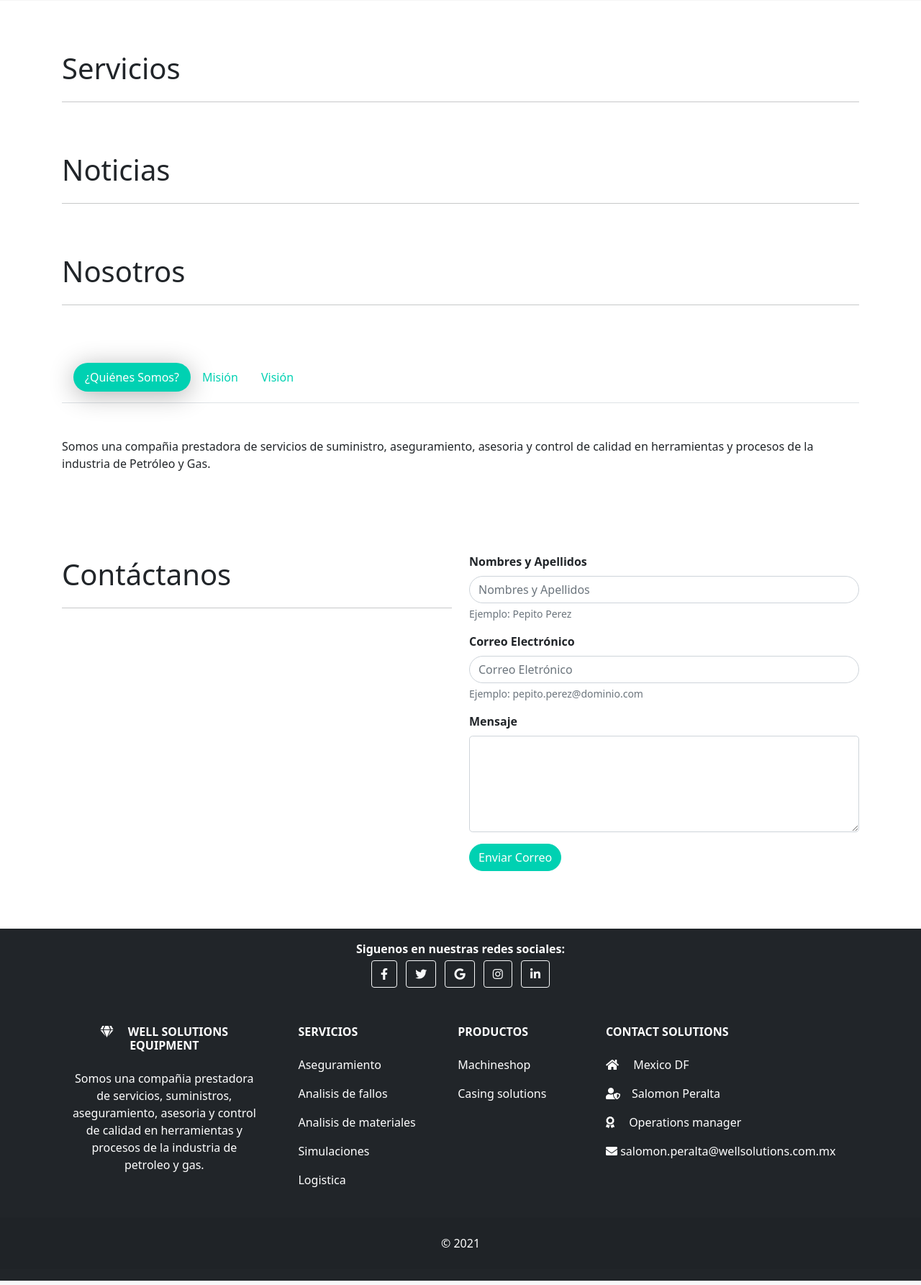
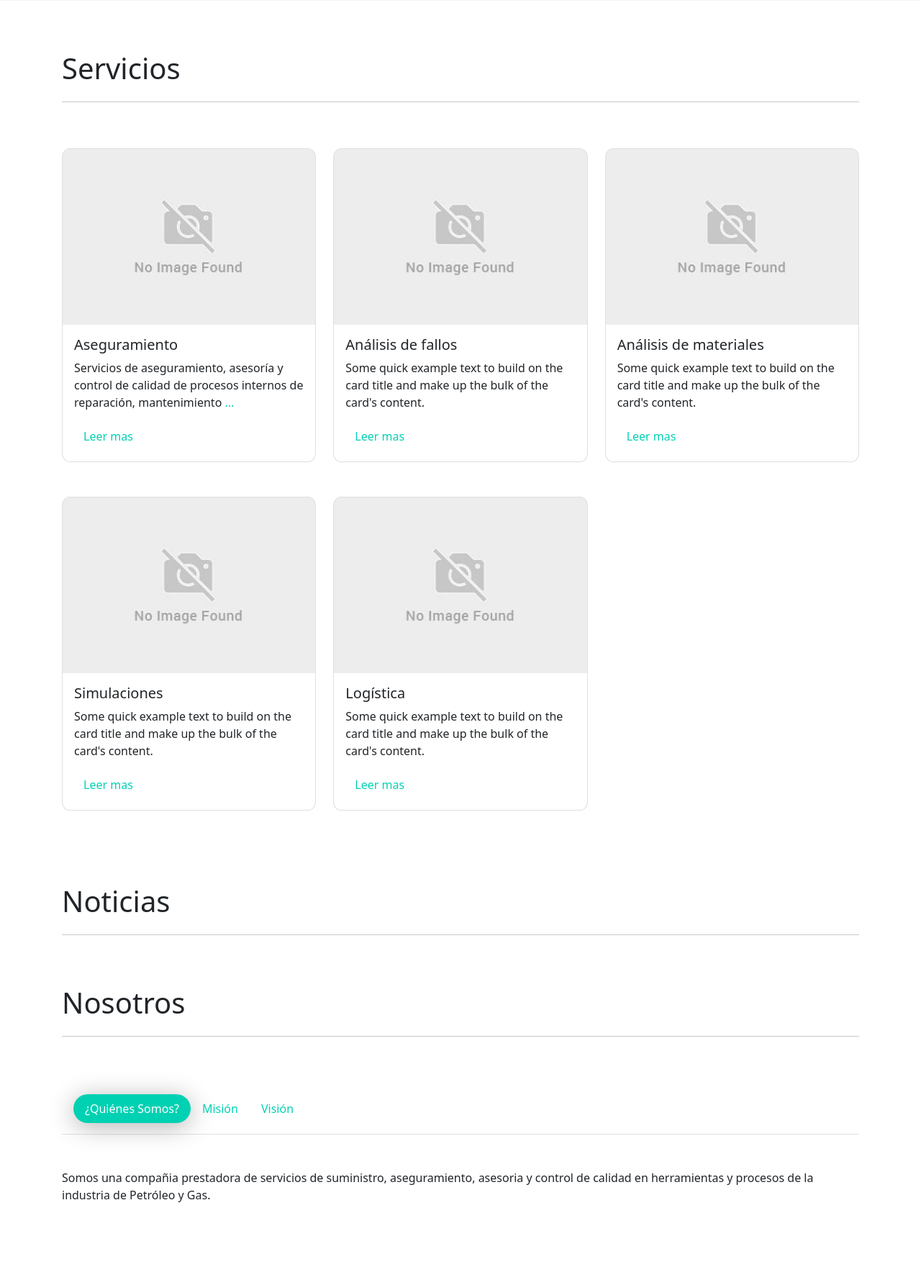
Before and after one commit to camirott20/wellsolutions, a Django app: page / in a window 1280 px wide. Shown: the part 799-2584 px from the top of the page at 72% size. Run offline with Django 3.2, Linux system fonts and the light colour scheme; some libraries are stand-ins or nearby versions.

Commit message:
Se agrega pagina de servicios

```diff
--- a/src/apps/static/css/page.css
+++ b/src/apps/static/css/page.css
@@ -37,3 +37,31 @@ html.scroll-behavior-auto {
 footer a:hover {
     color: #00d1b2 !important;
 }
+
+.opacity-7 {
+    opacity: 0.7
+}
+
+.card {
+    border-radius: 3%;
+}
+
+.card > img {
+    border-top-left-radius: 3%;
+    border-top-right-radius: 3%;
+}
+
+.card:hover > img {
+    opacity: 1 !important;
+}
+
+.card:hover{
+    transform: scale(1.05);
+    box-shadow: 1px 3px 27px #808080;
+    animation: all ease 2s;
+}
+
+.servicios-card {
+    transition:0.5s;
+    cursor:pointer;
+}
--- a/src/apps/static/js/page.js
+++ b/src/apps/static/js/page.js
@@ -120,6 +120,27 @@ var form_valid = function () {
     return false;
 }
 
+var showModal = function (e) {
+    var cardId = e.target.id.replace("link", "card");
+    var card = document.getElementById(cardId);
+    var modal = document.getElementById('modalServicios');
+    var cardTitle = card.querySelector('.card-title');
+    var modalTitle = modal.querySelector('.modal-title');
+    var cardTContent = card.querySelector('.card-text');
+    var modalBody = modal.querySelector('.modal-body');
+
+    modalTitle.innerHTML = cardTitle.innerHTML;
+    modalBody.innerHTML = cardTContent.innerHTML
+
+    modal.classList.add('d-block');
+
+}
+
+var triggerClickModal = function () {
+    var links = document.querySelectorAll("[id^=link-]");
+    links.forEach(link => link.addEventListener('click', showModal));
+}
+
 document.getElementById("btn-enviar-correo").addEventListener('click', form_valid);
 document.addEventListener('scroll', navbarShadow);
 btnGoUp.addEventListener('click', goUp);
@@ -128,3 +149,4 @@ onscroll();
 navbarShadow();
 hiddenSpinner();
 redirectTo();
+triggerClickModal();
--- a/src/apps/templates/base.html
+++ b/src/apps/templates/base.html
@@ -6,6 +6,7 @@
     <meta http-equiv="X-UA-Compatible" content="IE=edge">
     <meta name="viewport" content="width=device-width, initial-scale=1.0">
     <link type="text/css" rel="stylesheet" href="{% static 'css/bootstrap@5.0.2/custom.min.css' %}">
+    <link rel="stylesheet" href="https://pro.fontawesome.com/releases/v5.10.0/css/all.css" integrity="sha384-AYmEC3Yw5cVb3ZcuHtOA93w35dYTsvhLPVnYs9eStHfGJvOvKxVfELGroGkvsg+p" crossorigin="anonymous"/>
     <link type="text/css" rel="stylesheet" href="{% static 'css/page.css' %}">
     <link rel="icon" type="image/png" sizes="32x32" href="{% static 'img/favicon/favicon-32x32.png' %}">
     <link rel="icon" type="image/png" sizes="16x16" href="{% static 'img/favicon/favicon-16x16.png' %}">
--- a/src/apps/templates/includes/content/servicios.html
+++ b/src/apps/templates/includes/content/servicios.html
@@ -1,3 +1,4 @@
+{% load static %}
 <section id="servicios" class="my-5">
 
     <div class="row my-5">
@@ -7,4 +8,95 @@
       </div>
     </div>
 
+    <div class="row">
+        <div class="col-md-6 col-lg-4 mb-5">
+            <div class="card servicios-card" id="card-1" data-bs-toggle="modal" data-bs-target="#modalServicios1">
+                <img class="img-fluid opacity-7" src="{% static 'img/no-image-found.png' %}" alt="No image" />
+                <div class="card-body">
+                    <h5 class="card-title">Aseguramiento</h5>
+                    <p class="card-text">
+                        Servicios de aseguramiento, asesoría y control de calidad de
+                        procesos internos de reparación, mantenimiento <span class="text-primary">...</span>
+                    </p>
+
+                    <a id="link-1" class="btn btn-link text-decoration-none">Leer mas</a>
+                </div>
+            </div>
+        </div>
+
+        <div class="col-md-6 col-lg-4 mb-5">
+            <div class="card servicios-card" >
+                <img class="img-fluid opacity-7" src="{% static 'img/no-image-found.png' %}" alt="No image" />
+                <div class="card-body">
+                    <h5 class="card-title">Análisis de fallos</h5>
+                    <p class="card-text">Some quick example text to build on the card title and make up the bulk of the card's content.</p>
+                    <a class="btn btn-link text-decoration-none">Leer mas</a>
+                </div>
+            </div>
+        </div>
+
+        <div class="col-md-6 col-lg-4 mb-5">
+            <div class="card servicios-card" >
+                <img class="img-fluid opacity-7" src="{% static 'img/no-image-found.png' %}" alt="No image" />
+                <div class="card-body">
+                    <h5 class="card-title">Análisis de materiales</h5>
+                    <p class="card-text">Some quick example text to build on the card title and make up the bulk of the card's content.</p>
+                    <a class="btn btn-link text-decoration-none">Leer mas</a>
+                </div>
+            </div>
+        </div>
+
+        <div class="col-md-6 col-lg-4 mb-5">
+            <div class="card servicios-card" >
+                <img class="img-fluid opacity-7" src="{% static 'img/no-image-found.png' %}" alt="No image" />
+                <div class="card-body">
+                    <h5 class="card-title">Simulaciones</h5>
+                    <p class="card-text">Some quick example text to build on the card title and make up the bulk of the card's content.</p>
+                    <a class="btn btn-link text-decoration-none">Leer mas</a>
+                </div>
+            </div>
+        </div>
+
+        <div class="col-md-6 col-lg-4 mb-5">
+            <div class="card servicios-card" >
+                <img class="img-fluid opacity-7" src="{% static 'img/no-image-found.png' %}" alt="No image" />
+                <div class="card-body">
+                    <h5 class="card-title">Logística</h5>
+                    <p class="card-text">Some quick example text to build on the card title and make up the bulk of the card's content.</p>
+                    <a class="btn btn-link text-decoration-none">Leer mas</a>
+                </div>
+            </div>
+        </div>
+    </div>
 </section>
+
+
+
+<div class="modal fade" id="modalServicios1" tabindex="-1" aria-labelledby="modalServicios1" aria-hidden="true">
+    <div class="modal-dialog">
+      <div class="modal-content">
+        <div class="modal-header">
+          <h5 class="modal-title" >Aseguramiento</h5>
+          <button type="button" class="btn-close" data-bs-dismiss="modal" aria-label="Close"></button>
+        </div>
+        <div class="modal-body">
+            Servicios de aseguramiento, asesoría y control de calidad de
+            procesos internos de reparación, mantenimiento
+            e inspección para equipos y herramientas en la industria de Petróleo y Gas
+            Nuestra filosofía de trabajo se basa en una constante
+            retroalimentación entre las partes involucradas con el fin de lograr
+            un ambiente de trabajo ético y confiable en la búsqueda de la
+            mejora continua. Brindando un aseguramiento integral con
+            personal de experiencia en el área de colgadores, completamiento
+            y accesorios de cementación.
+
+            Experiencia y conocimiento en el ensamble y manejo de
+            herramientas de fondo (Liner Hangers, Completamiento,
+            accesorios de cementación).
+        </div>
+        <div class="modal-footer">
+          <button type="button" class="btn btn-primary text-white" data-bs-dismiss="modal">Cerrar</button>
+        </div>
+      </div>
+    </div>
+  </div>
--- a/src/apps/templates/includes/layout/footer.html
+++ b/src/apps/templates/includes/layout/footer.html
@@ -1,6 +1,5 @@
 <!-- START FOOTER -->
 <footer class="bg-dark text-center text-white mt-3 py-3">
-    <link rel="stylesheet" href="https://pro.fontawesome.com/releases/v5.10.0/css/all.css" integrity="sha384-AYmEC3Yw5cVb3ZcuHtOA93w35dYTsvhLPVnYs9eStHfGJvOvKxVfELGroGkvsg+p" crossorigin="anonymous"/>
 
     <!-- Section: Social media -->
     <section class="mb-4" >
@@ -66,16 +65,16 @@
               <a href="#" class="text-white text-decoration-none">Aseguramiento</a>
             </p>
             <p>
-              <a href="#" class="text-white text-decoration-none">Analisis de fallos</a>
+              <a href="#" class="text-white text-decoration-none">Análisis de fallos</a>
             </p>
             <p>
-              <a href="#" class="text-white text-decoration-none">Analisis de materiales</a>
+              <a href="#" class="text-white text-decoration-none">Análisis de materiales</a>
             </p>
             <p>
               <a href="#" class="text-white text-decoration-none">Simulaciones</a>
             </p>
             <p>
-                <a href="#" class="text-white text-decoration-none">Logistica</a>
+                <a href="#" class="text-white text-decoration-none">Logística</a>
               </p>
           </div>
           <!-- Grid column -->
```
Also changed, not shown: src/apps/static/img/no-image-found.png (added).
